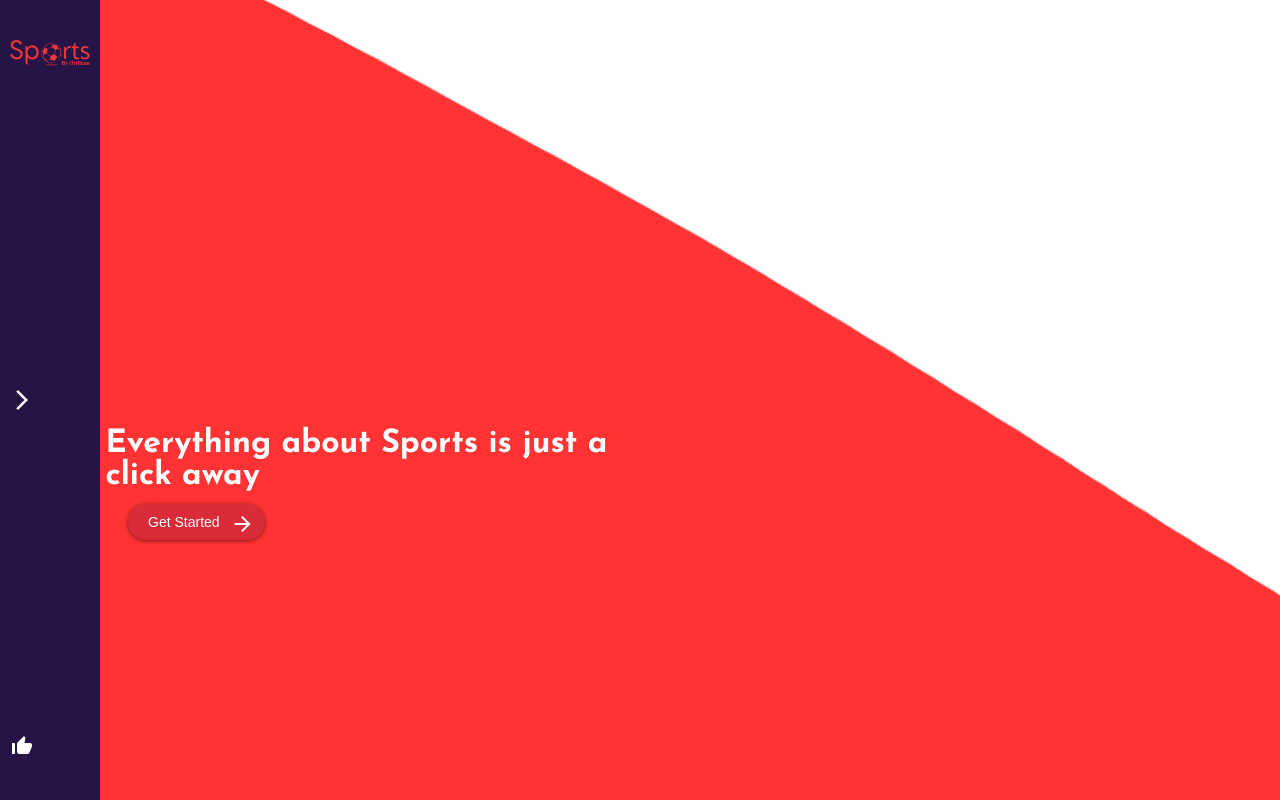
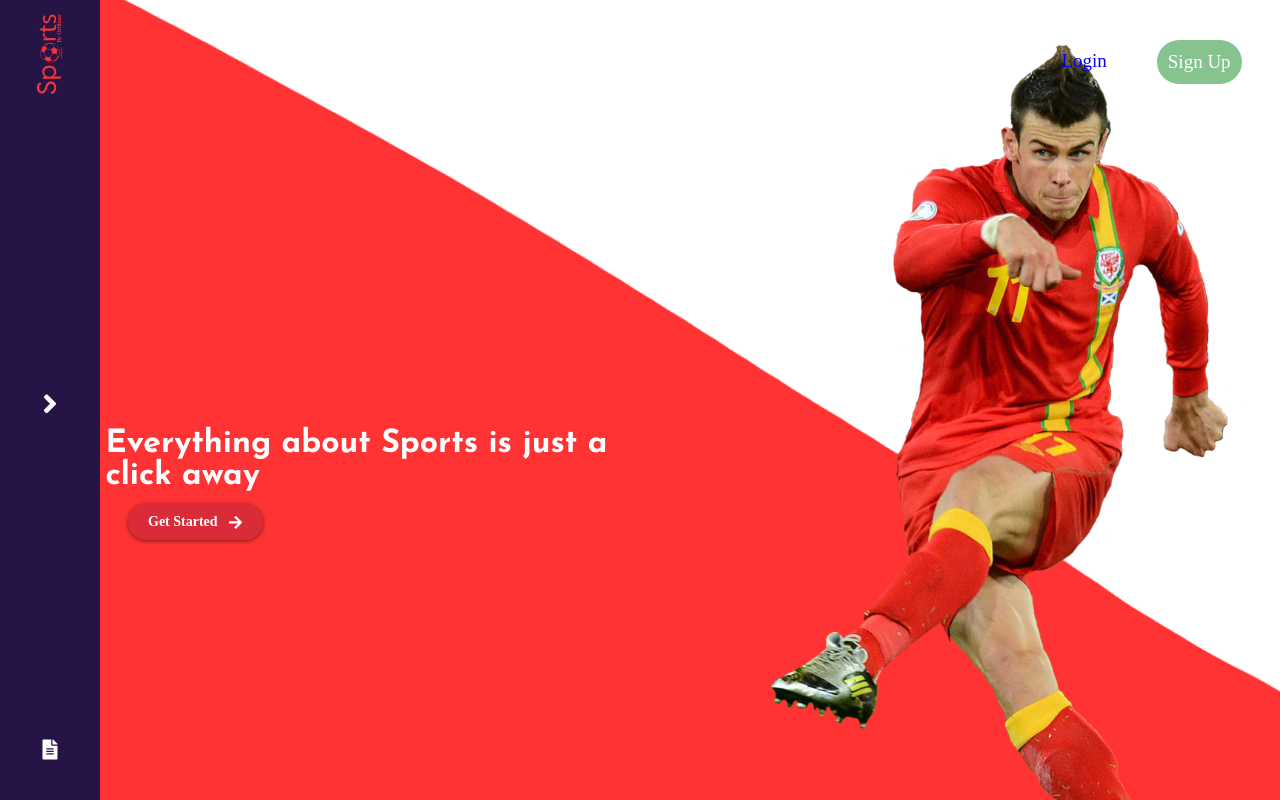
Before and after one commit to Ayanrocks/Sports, a React (Create React App) app in the folder client/: page / in a window 1280 px wide. Built offline with nearby package versions, Linux system fonts and the light colour scheme.

Commit message:
added login and signup butttons

```diff
--- a/client/src/components/Home.js
+++ b/client/src/components/Home.js
@@ -1,5 +1,6 @@
 import React from "react";
 import Navbar from "./Navbar";
+import {Link} from 'react-router-dom';
 const Home = props => (
   <header className="home">
     <Navbar />
@@ -7,10 +8,19 @@ const Home = props => (
       <h2 className="home-title__heading">
         Everything about Sports is just a <br /> click away
       </h2>
-      <button className="home-title__button">
-        <span className="button__text">Get Started</span>
-        <i className="material-icons md-24">arrow_forward</i>
-      </button>
+      <Link to="/auth" className="home-title__button">
+        <span className="button__text">Get Started </span>
+        <i className="fas fa-arrow-right material-icons"></i>
+      </Link>
+    </div>
+
+    <div className="auth-buttons">
+      <Link to="/auth" className="login">
+        Login
+      </Link>
+      <Link to="/auth" className="signup">
+        Sign Up
+      </Link>
     </div>
   </header>
 );
--- a/client/src/components/Navbar.js
+++ b/client/src/components/Navbar.js
@@ -1,17 +1,18 @@
 import React from "react";
 import Logo from "../assets/svg/logo.svg";
+import { Link } from "react-router-dom";
 
 const Navbar = () => (
   <nav>
-    <div className="logo">
-      <img src={Logo} alt="logo" />
+    <Link to="/" className="logo">
+      <img src={Logo} alt="logo" title="Sports By Orilliance" />
+    </Link>
+    <div className="arrow">
+      <i className="fas fa-angle-right fa-3x icon-white" />
     </div>
-    <div className="arrow">
-      <i class="material-icons icon-white">arrow_forward_ios</i>
-    </div>
-    <div className="social">
-      <i class="material-icons icon-white">thumb_up_alt</i>
-    </div>
+    <Link to="/privacy-policy" className="social">
+      <i className="fas fa-file-alt fa-2x icon-white" />
+    </Link>
   </nav>
 );
 
--- a/client/src/main.css
+++ b/client/src/main.css
@@ -14,6 +14,17 @@
     opacity: 0; }
   100% {
     opacity: 1; } }
+
+@keyframes lineMove {
+  0% {
+    opacity: 0;
+    width: 0; }
+  70% {
+    opacity: 1;
+    width: 100%; }
+  100% {
+    opacity: 0;
+    transform: translateX(5rem); } }
 
 *, *::after, *::before {
   margin: 0;
@@ -33,7 +44,12 @@ h2 {
 header {
   height: 100vh;
   position: relative;
-  background-image: url("./assets/images/Football homepage.png"); }
+  background-image: url("./assets/images/Football homepage.png");
+  background-size: cover;
+  background-position: top; }
+
+a, a:link, a:visited {
+  text-decoration: none; }
 
 .icon-white {
   color: #fff; }
@@ -46,8 +62,16 @@ nav {
   padding: 4rem 1rem;
   height: 100%;
   background-color: #261447; }
-  nav logo {
-    transform: translateZ(-90deg); }
+  nav .logo {
+    margin: 0 auto;
+    transform: rotateZ(-90deg); }
+    nav .logo img {
+      height: 100%;
+      width: 100%; }
+  nav .arrow {
+    margin: 0 auto; }
+  nav .social {
+    margin: 0 auto; }
 
 .home-title__heading {
   position: absolute;
@@ -67,14 +91,49 @@ nav {
   position: absolute;
   top: 63%;
   left: 10%;
+  font-weight: bold;
   font-size: 1.4rem; }
   .home-title__button .material-icons {
     position: absolute;
-    top: 23%;
-    left: 75%; }
+    top: 30%;
+    left: 75%;
+    font-size: 1.5rem; }
   .home-title__button:hover .material-icons {
     animation-name: arrowMove;
     animation-duration: .5s;
     animation-timing-function: cubic-bezier(0.645, 0.045, 0.355, 1); }
   .home-title__button:hover .button__text {
     animation: fadeIn 0.5s cubic-bezier(0.645, 0.045, 0.355, 1); }
+
+.auth-buttons {
+  position: absolute;
+  top: 5%;
+  right: 3%;
+  display: flex;
+  justify-content: space-between;
+  overflow: hidden; }
+  .auth-buttons .login {
+    border: none;
+    margin-right: 4rem;
+    font-size: 1.9rem;
+    background-color: transparent;
+    padding: 1rem; }
+    .auth-buttons .login::after {
+      content: '';
+      background-color: #000;
+      height: 2px;
+      width: 7.2rem;
+      position: absolute;
+      bottom: 1px;
+      left: 5px;
+      opacity: 0; }
+    .auth-buttons .login:hover::after {
+      animation: lineMove 0.5s cubic-bezier(0.55, 0.085, 0.68, 0.53); }
+  .auth-buttons .signup {
+    border: none;
+    background-color: #87c38f;
+    font-size: 1.9rem;
+    border: 1px solid transparent;
+    border-radius: 50px;
+    padding: 1rem;
+    color: #fff; }
--- a/client/src/sass/base/_base.scss
+++ b/client/src/sass/base/_base.scss
@@ -23,4 +23,10 @@ header{
     height: 100vh;
     position: relative;
     background-image: url('./assets/images/Football\ homepage.png');
+    background-size: cover;
+    background-position: top;
 }
+
+a, a:link, a:visited {
+    text-decoration: none;
+}
--- a/client/src/sass/layouts/_navbar.scss
+++ b/client/src/sass/layouts/_navbar.scss
@@ -6,7 +6,19 @@ nav {
     padding: 4rem 1rem;
     height: 100%;
     background-color: #261447;
-    & logo {
-        transform: translateZ(-90deg);
+    & .logo {
+        margin: 0 auto;
+        transform: rotateZ(-90deg);
+         & img {
+             height: 100%;
+             width: 100%;
+         }
+    }
+
+    & .arrow {
+        margin: 0 auto;
+    }
+    & .social {
+        margin: 0 auto;
     }
 }
--- a/client/src/sass/pages/_home.scss
+++ b/client/src/sass/pages/_home.scss
@@ -17,11 +17,13 @@
         position: absolute;
         top: 63%;
         left: 10%;
+        font-weight: bold;
         font-size: 1.4rem;
         & .material-icons {
             position: absolute;
-            top: 23%;
+            top: 30%;
             left: 75%;
+            font-size: 1.5rem;
         }
         &:hover {
             .material-icons {
@@ -29,10 +31,49 @@
                 animation-duration: .5s;
                 animation-timing-function: cubic-bezier(0.645, 0.045, 0.355, 1);
             }
-
             .button__text {
                 animation: fadeIn .5s cubic-bezier(0.645, 0.045, 0.355, 1);
             }
         }
     }
 }
+
+.auth-buttons {
+    position: absolute;
+    top: 5%;
+    right: 3%;
+    display: flex;
+    justify-content: space-between;
+    overflow: hidden;
+    & .login {
+        border: none;
+        margin-right: 4rem;
+        font-size: 1.9rem;
+        background-color: transparent;
+        padding: 1rem;
+        &::after {
+            content: '';
+            background-color: #000;
+            height: 2px;
+            width: 7.2rem;
+            position: absolute;
+            bottom: 1px;
+            left: 5px;
+            opacity: 0;
+        }
+        &:hover {
+            &::after {
+                animation: lineMove .5s cubic-bezier(0.55, 0.085, 0.68, 0.53);
+            }
+        }
+    }
+    & .signup {
+        border: none;
+        background-color: #87c38f;
+        font-size: 1.9rem;
+        border: 1px solid transparent;
+        border-radius: 50px;
+        padding: 1rem;
+        color: #fff;
+    }
+}
```
Also changed, not shown: client/src/sass/base/_animations.scss (+15 -0 lines).
